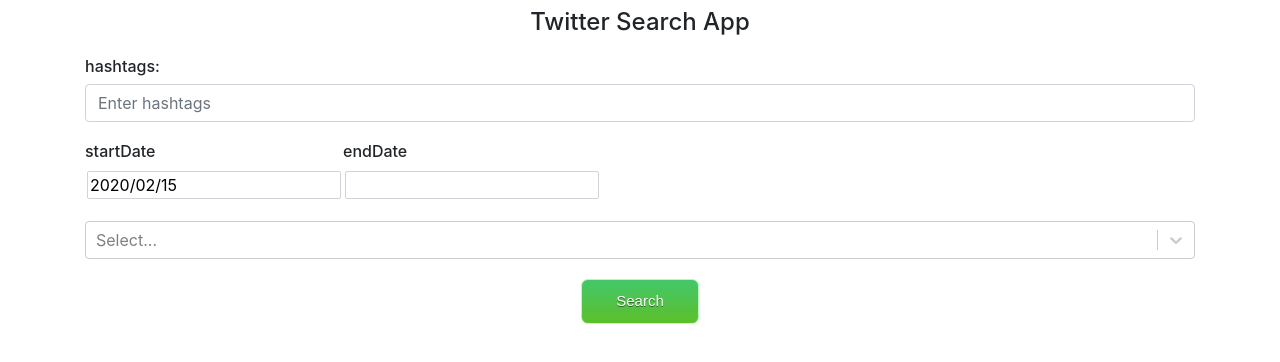
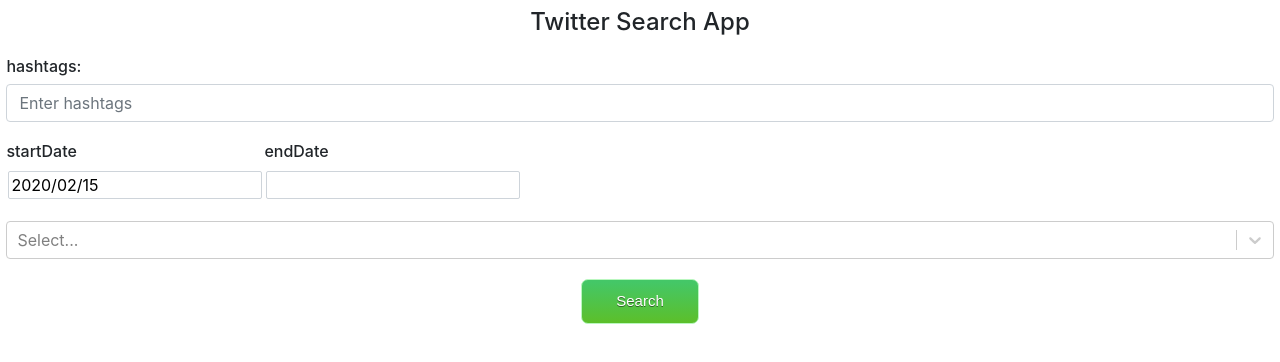
Before and after one commit to YosiZiv/twiiter-search-app, a React (Create React App) app: page / in a window 1280 px wide. Shown: the top 362 px of the page. Built offline with nearby package versions, Linux system fonts and the light colour scheme; a web font is replaced by a local one.

Commit message:
add app logo and style

```diff
--- a/src/App.css
+++ b/src/App.css
@@ -1,4 +1,9 @@
-.pageContainer {
-  width: 100%;
+.appContainer {
+  width: 99%;
   height: 100%;
+  margin: 0 auto;
+  box-sizing: border-box;
 }
+.css-2b097c-control {
+  border-radius: 12px;
+}
--- a/src/App.js
+++ b/src/App.js
@@ -8,13 +8,12 @@ function App() {
 
   useEffect(() => {
     const languagesObject = JSON.parse(JSON.stringify(languageJson));
-    // select component expect Array as input this method return array
-    const languageArray = Object.values(languagesObject);
+    const languageArray = Object.values(languagesObject); // select component expect Array as input this method return array
     setLanguages(languageArray);
   }, []);
 
   return (
-    <div className='container'>
+    <div className='appContainer'>
       <TwitterSearhPage languages={languages} />
     </div>
   );
```
Also changed, not shown: public/twitter.png (added), 1 other file (tests, documents, lock files or other folders).
